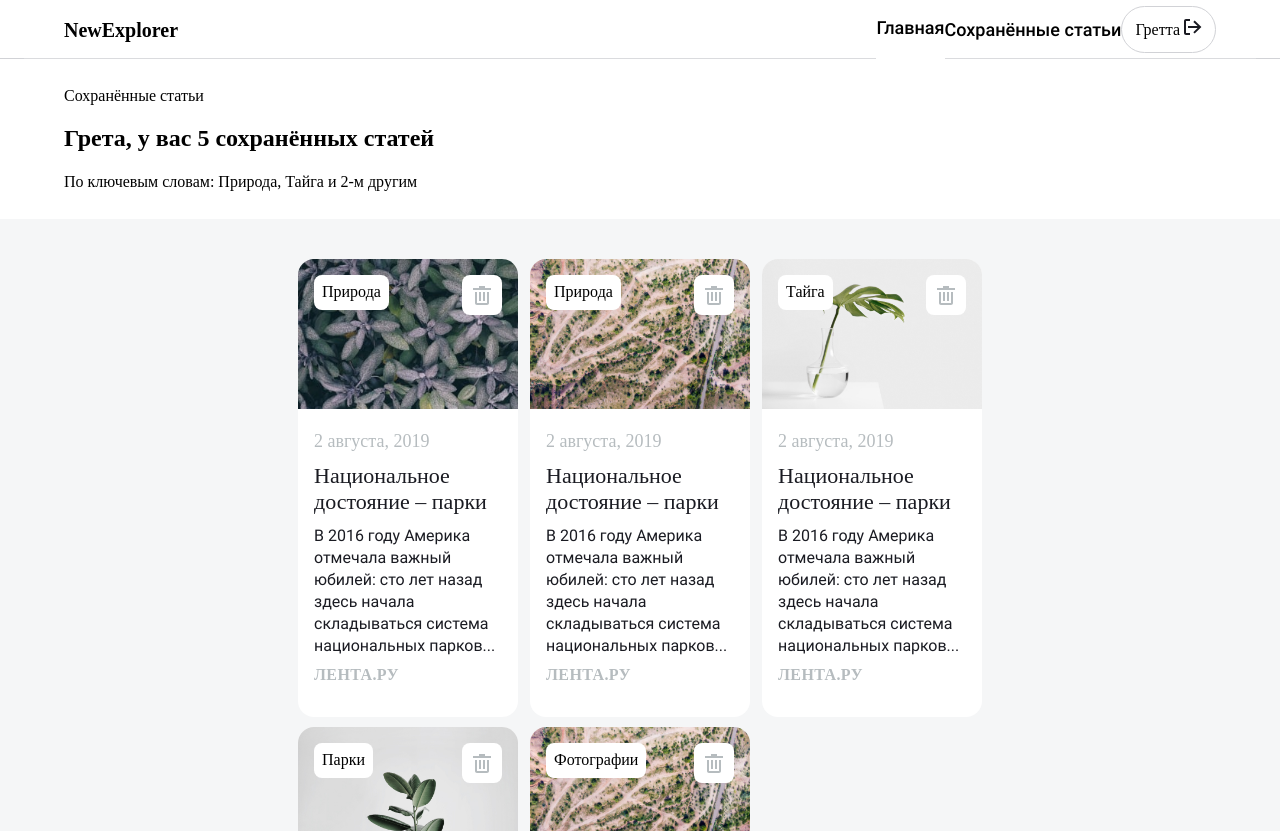
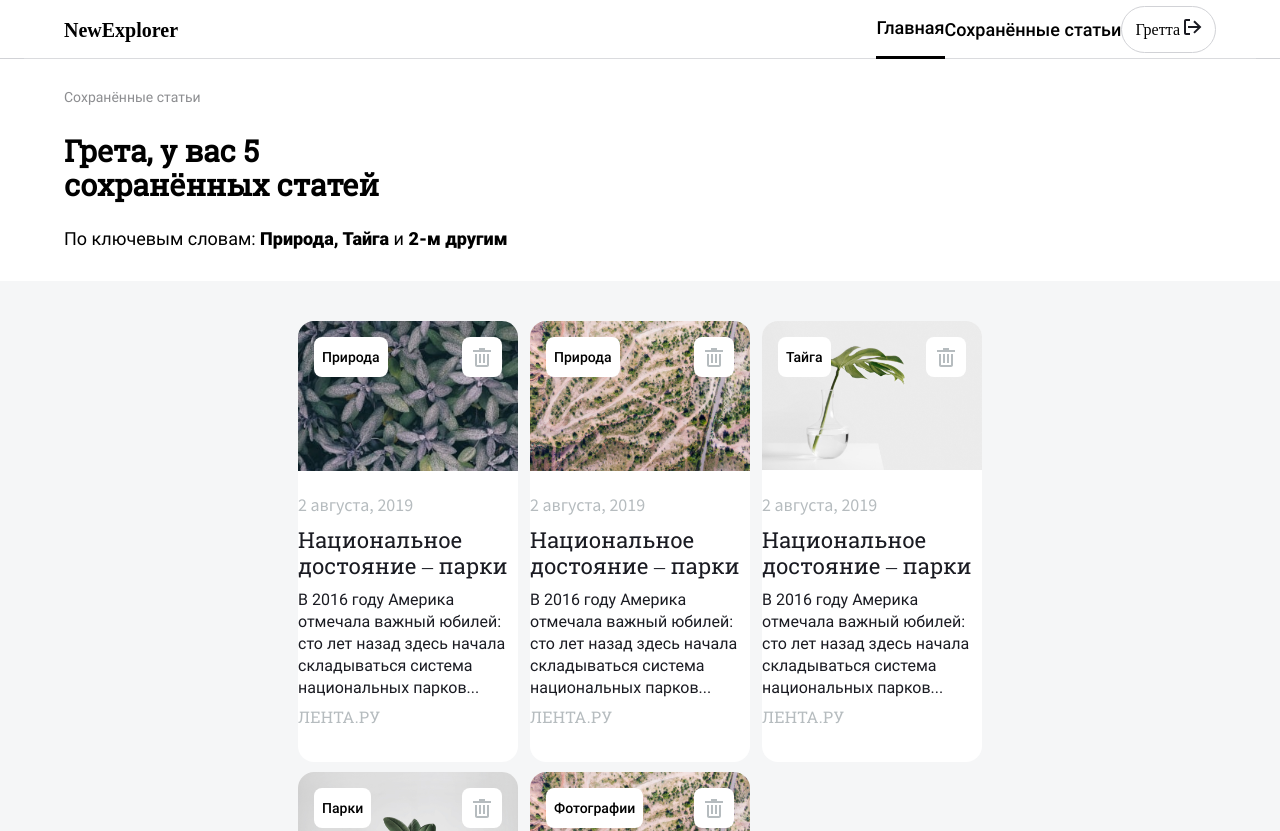
Before and after one commit to Alexandr-exe/news-explorer-frontend-diplom, a website built with webpack: page src/mySaved.html in a window 1280 px wide. Shown: the top 831 px of the page. Built offline with nearby package versions, Linux system fonts and the light colour scheme.

Commit message:
верстка 2 страницы

```diff
--- a/src/block/card/__content/card__content.css
+++ b/src/block/card/__content/card__content.css
@@ -2,4 +2,5 @@
   position: relative;
   box-sizing: border-box;
   padding: 16px;
+  text-decoration: none;
 }
--- a/src/block/card/__date/card__date.css
+++ b/src/block/card/__date/card__date.css
@@ -1,5 +1,5 @@
 .card__date {
-  font-family: Source Sans Pro;
+  font-family: "Sourcesanspro";
   font-style: normal;
   font-weight: normal;
   font-size: 18px;
--- a/src/block/card/__delete/card__delete.css
+++ b/src/block/card/__delete/card__delete.css
@@ -10,3 +10,24 @@
   padding: 8px;
   cursor: pointer;
 }
+
+@media screen and (min-width:1440px) {
+  .card__delete:hover::before {
+    content: 'Убрать из сохранённых';
+    position: absolute;
+    color: #000000;
+    top: 0px;
+    right: 56px;
+    font-weight: 500;
+    font-size: 10px;
+    line-height: 12px;
+    width: 159px;
+    height: 40px;
+    display: flex;
+    justify-content: center;
+    align-items: center;
+    box-shadow: 0px 10px 22px rgba(59, 74, 116, 0.1);
+    border-radius: 10px;
+    background-color: white;
+  }
+}
--- a/src/block/card/__sourse/card__sourse.css
+++ b/src/block/card/__sourse/card__sourse.css
@@ -1,7 +1,7 @@
 .card__sourse {
-  font-family: Roboto Slab;
+  font-family: "Robotoslab";
   font-style: normal;
-  font-weight: bold;
+  font-weight: 500;
   font-size: 16px;
   line-height: 20px;
   letter-spacing: 0.4px;
--- a/src/block/card/__tag/card__tag.css
+++ b/src/block/card/__tag/card__tag.css
@@ -1,5 +1,8 @@
-.card__tag{
+.card__tag {
   position: absolute;
+  font-weight: 500;
+  font-size: 14px;
+  line-height: 24px;
   top: 16px;
   left: 16px;
   border-radius: 8px;
--- a/src/block/card/__title/card__title.css
+++ b/src/block/card/__title/card__title.css
@@ -1,9 +1,12 @@
 .card__title {
-  font-family: Roboto Slab;
-  font-style: normal;
-  font-weight: normal;
+  font-family: "Robotoslab";
   font-size: 22px;
   line-height: 26px;
   color: #1A1B22;
-  margin: 10px 0 ;
+  margin: 10px 0;
 }
+
+/* @media screen and (min-width: 768px) {
+  .card__title {
+  }
+} */
--- a/src/block/main/__articles/main__articles.css
+++ b/src/block/main/__articles/main__articles.css
@@ -1,3 +1,18 @@
-.main__articles{
+.main__articles {
+  font-family: "Roboto";
+  font-size: 12px;
+  color: rgba(26, 27, 34, 0.5);
+}
 
+@media screen and (min-width:768px) {
+  .main__articles {
+    font-size: 14px;
+    line-height: 24px;
+  }
 }
+
+@media screen and (min-width:1440px) {
+  .main__articles {
+    font-size: 18px;
+  }
+}
--- /dev/null
+++ b/src/block/main/__text/_black/main__text_black.css
@@ -0,0 +1,3 @@
+.main__text_black{
+  font-weight: 700;
+}
--- a/src/block/main/__text/main__text.css
+++ b/src/block/main/__text/main__text.css
@@ -1,3 +1,12 @@
-.main__text{
+@import './_black/main__text_black.css';
+.main__text {
+  font-family: "Roboto";
+  font-size: 18px;
+  line-height: 24px;
+}
 
+@media screen and (min-width:768px) {
+  .main__title {
+    font-size: 14px;
+  }
 }
--- /dev/null
+++ b/src/block/main/__title/main__title.css
@@ -0,0 +1,14 @@
+.main__title {
+  font-family: "Robotoslab";
+  font-size: 30px;
+  line-height: 34px;
+  letter-spacing: 0px;
+  text-align: left;
+  max-width: 288px;
+}
+
+@media screen and (min-width:768px) {
+  .main__title{
+    max-width: 336px;
+  }
+}
--- a/src/block/main/main.css
+++ b/src/block/main/main.css
@@ -1,6 +1,7 @@
 @import './__wrapper/main__wrapper.css';
 @import './__articles/main__articles.css';
 @import './__text/main__text.css';
+@import './__title/main__title.css';
 
 .main{
   margin: auto;
--- a/src/block/nav/__text/_active-black/nav__text_active-black.css
+++ b/src/block/nav/__text/_active-black/nav__text_active-black.css
@@ -1,4 +1,4 @@
 .nav__text_active-black {
   line-height: 70px;
-  border-bottom: 3px solid #fff;
+  border-bottom: 3px solid rgb(0, 0, 0);
 }
--- a/src/block/saved/__card/saved__card.css
+++ b/src/block/saved/__card/saved__card.css
@@ -1,4 +1,6 @@
 .saved__card {
+  font-family: "Roboto";
+  font-weight: 400;
   display: grid;
   column-gap: 8px;
   row-gap: 10px;
--- a/src/mySaved.html
+++ b/src/mySaved.html
@@ -49,14 +49,15 @@
     <div class="main__wrapper">
       <p class="main__articles">Сохранённые статьи</p>
       <h2 class="main__title">Грета, у вас 5 сохранённых статей</h2>
-      <p class="main__text">По ключевым словам: <span class="main__text main__text_bold">Природа,
-          Тайга
+      <p class="main__text">По ключевым словам: <span class="main__text main__text_black">Природа,
+          Тайга</span>
         <span class="main__text">и</span>
-          2-м другим</span></p>
+        <span class="main__text main__text_black">2-м другим</span>
+      </p>
     </div>
     <section class="saved">
       <div class="saved__card">
-        <a href="#1" class="card">
+        <div class="card">
           <figure class="card__header">
             <img class="card__img" src="<%=require('./images/image_08-min.jpg')%>" alt="фото статьи">
             <span class="card__delete">
@@ -68,15 +69,15 @@
             </span>
             <span class="card__tag">Природа</span>
           </figure>
-          <div class="card__content">
+          <a href="#1" class="card__content">
             <p class="card__date">2 августа, 2019</p>
             <p class="card__title">Национальное достояние – парки</p>
             <p class="card__text">В 2016 году Америка отмечала важный юбилей: сто лет назад здесь начала складываться
               система национальных парков...</p>
             <p class="card__sourse">Лента.ру</p>
+          </a>
         </div>
-        </a>
-        <a href="#2" class="card">
+        <div class="card">
           <figure class="card__header">
             <img class="card__img" src="<%=require('./images/image_01.jpg')%>" alt="фото статьи">
             <span class="card__delete">
@@ -88,15 +89,15 @@
             </span>
             <span class="card__tag">Природа</span>
           </figure>
-          <div class="card__content">
+          <a href="#2" class="card__content">
             <p class="card__date">2 августа, 2019</p>
             <p class="card__title">Национальное достояние – парки</p>
             <p class="card__text">В 2016 году Америка отмечала важный юбилей: сто лет назад здесь начала складываться
               система национальных парков...</p>
             <p class="card__sourse">Лента.ру</p>
+          </a>
         </div>
-        </a>
-        <a href="#3" class="card">
+        <div class="card">
           <figure class="card__header">
             <img class="card__img" src="<%=require('./images/image_05.jpg')%>" alt="фото статьи">
             <span class="card__delete">
@@ -108,15 +109,15 @@
             </span>
             <span class="card__tag">Тайга</span>
           </figure>
-          <div class="card__content">
+          <a href="#3" class="card__content">
             <p class="card__date">2 августа, 2019</p>
             <p class="card__title">Национальное достояние – парки</p>
             <p class="card__text">В 2016 году Америка отмечала важный юбилей: сто лет назад здесь начала складываться
               система национальных парков...</p>
             <p class="card__sourse">Лента.ру</p>
+          </a>
         </div>
-        </a>
-        <a href="#4" class="card">
+        <div class="card">
           <div class="card__wrapper">
             <figure class="card__header">
               <img class="card__img" src="<%=require('./images/image_06.jpg')%>" alt="фото статьи">
@@ -129,17 +130,17 @@
               </span>
               <span class="card__tag">Парки</span>
             </figure>
-            <div class="card__content">
+            <a href="#4" class="card__content">
               <p class="card__date">2 августа, 2019</p>
               <p class="card__title">Национальное достояние – парки</p>
               <p class="card__text">В 2016 году Америка отмечала важный юбилей: сто лет назад здесь начала
                 складываться
                 система национальных парков...</p>
               <p class="card__sourse">Лента.ру</p>
+            </a>
           </div>
         </div>
-        </a>
-        <a href="#5" class="card">
+        <div class="card">
           <figure class="card__header">
             <img class="card__img" src="<%=require('./images/image_01.jpg')%>" alt="фото статьи">
             <span class="card__delete">
@@ -151,14 +152,14 @@
             </span>
             <span class="card__tag">Фотографии</span>
           </figure>
-          <div class="card__content">
+          <a href="#5" class="card__content">
             <p class="card__date">2 августа, 2019</p>
             <p class="card__title">Национальное достояние – парки</p>
             <p class="card__text">В 2016 году Америка отмечала важный юбилей: сто лет назад здесь начала складываться
               система национальных парков...</p>
             <p class="card__sourse">Лента.ру</p>
+          </a>
         </div>
-        </a>
 
       </div>
 
--- a/src/vendor/fonts.css
+++ b/src/vendor/fonts.css
@@ -19,7 +19,7 @@
 @font-face {
   font-family: "Roboto";
   src: url(./Fonts/roboto-black.woff) format("woff");
-  font-weight: 900;
+  font-weight: 700;
 }
 
 @font-face {
```
Also changed, not shown: src/index.html (+12 -12 lines). Lines whose indentation alone changed are shown as unchanged.
